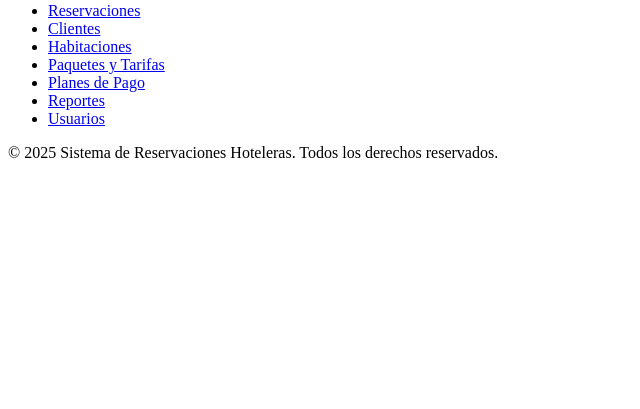
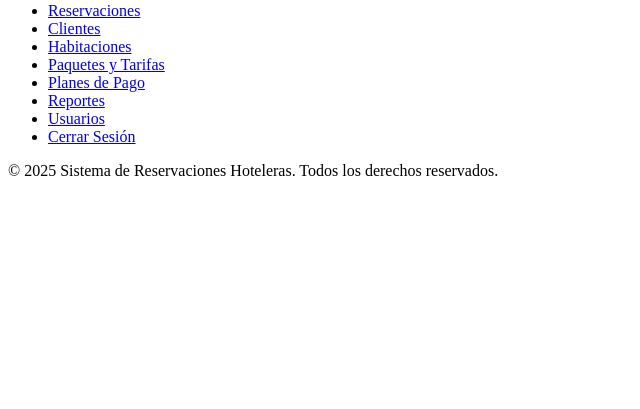
Before and after one commit to DavidParrillas/srht, a PHP site: page /sistemas_reservas/views/layouts/main.php in a window 1280 px wide. Shown: the part 344-753 px from the top of the page, without its empty margins (0-640 px from the left). Run offline with PHP 8.4, Linux system fonts and the light colour scheme; data that the repository does not hold is empty.

Commit message:
Se agrego en el nav para cerrar sesión

```diff
--- a/views/layouts/sidebar.php
+++ b/views/layouts/sidebar.php
@@ -25,6 +25,9 @@
             <li class="<?php echo $active_page == 'usuarios' ? 'active' : ''; ?>">
                 <a href="index.php?controller=usuarios">Usuarios</a>
             </li>
+            <li>
+                <a href="index.php?controller=auth&action=logout">Cerrar Sesión</a>
+            </li>
         </ul>
     </nav>
 </aside>
```
